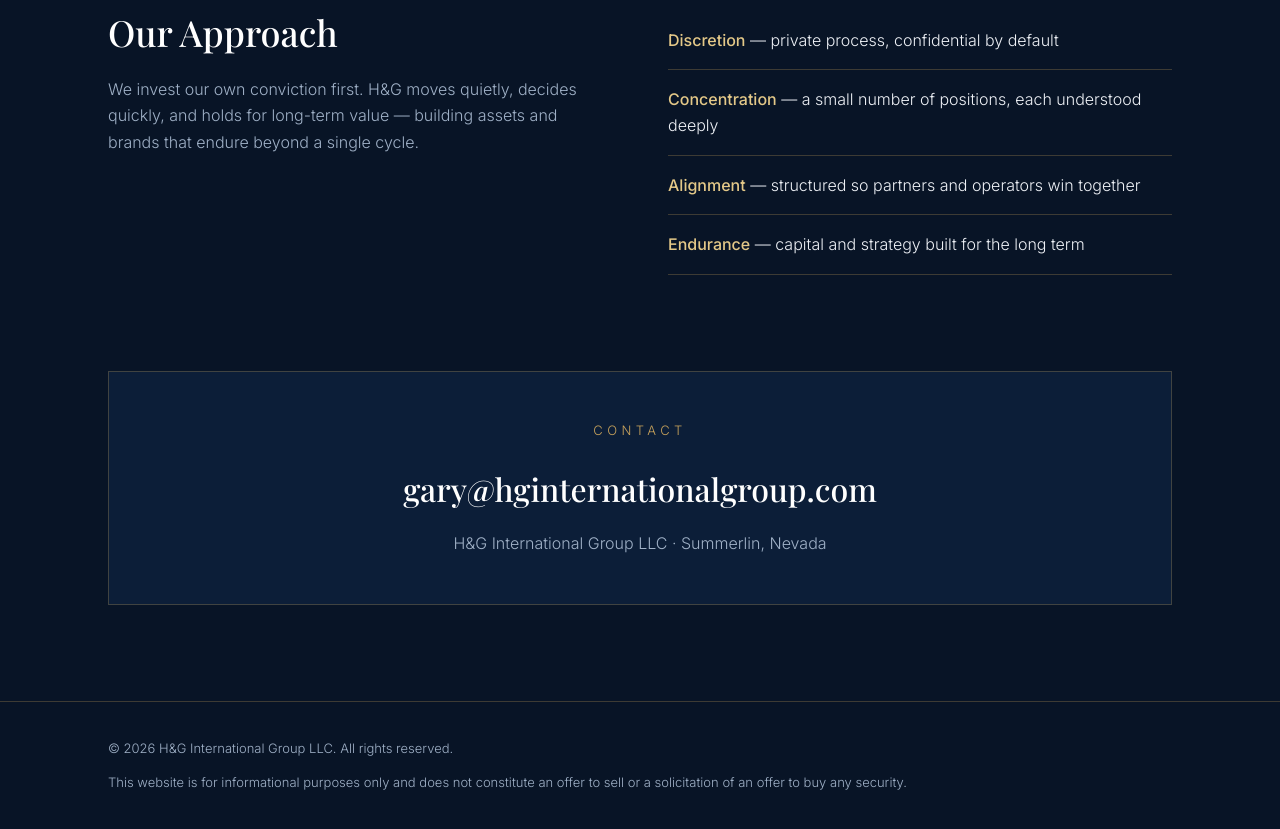
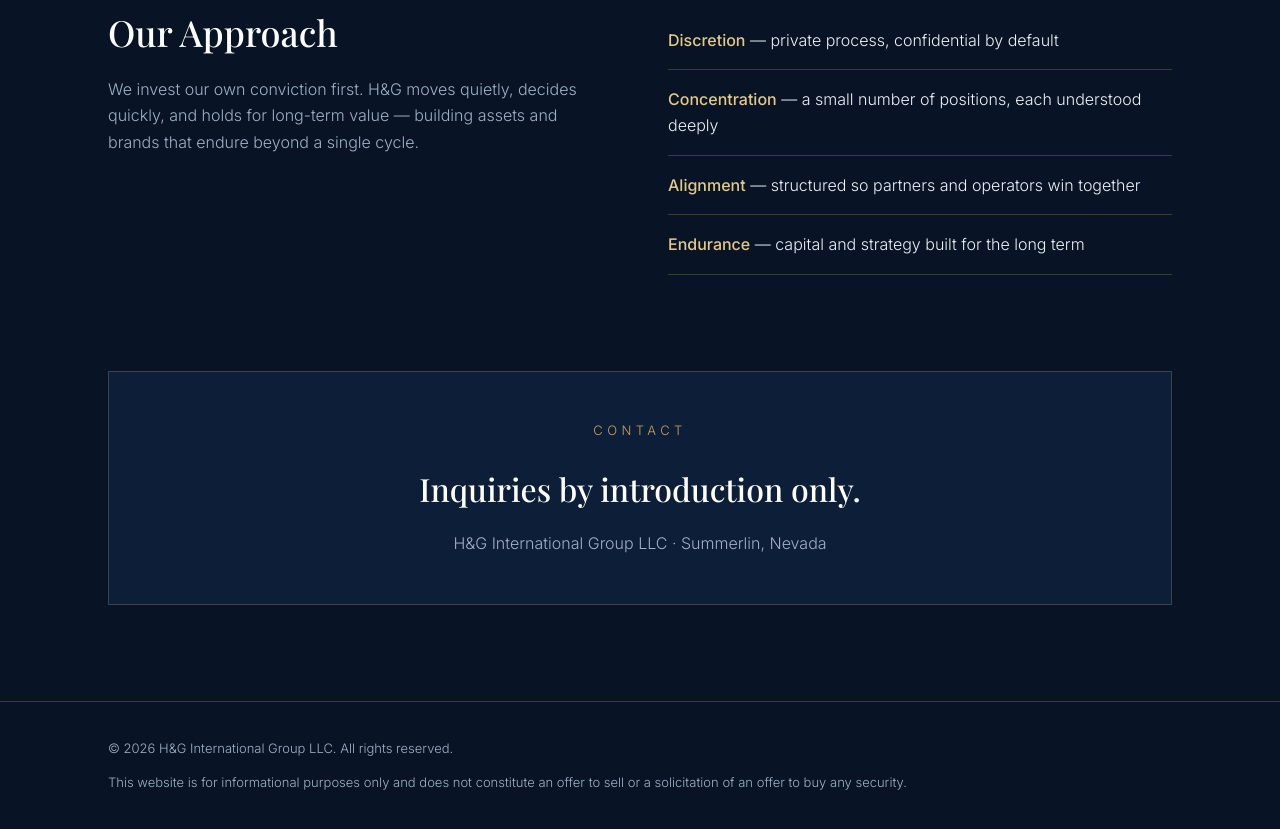
Before and after one commit to hgintl/hgintl.github.io, a plain HTML site: page index.html in a window 1280 px wide. Shown: the part 2690-3519 px from the top of the page. Drawn offline with nearby package versions, Linux system fonts and the light colour scheme.

Commit message:
Remove contact email from page

```diff
--- a/index.html
+++ b/index.html
@@ -181,7 +181,7 @@
   <div class="wrap">
     <div class="contact-box">
       <div class="kicker">Contact</div>
-      <a class="mail" href="mailto:gary@hginternationalgroup.com">gary@hginternationalgroup.com</a>
+      <p class="mail">Inquiries by introduction only.</p>
       <p style="color:var(--muted);margin-top:14px">H&G International Group LLC · Summerlin, Nevada</p>
     </div>
   </div>
```
